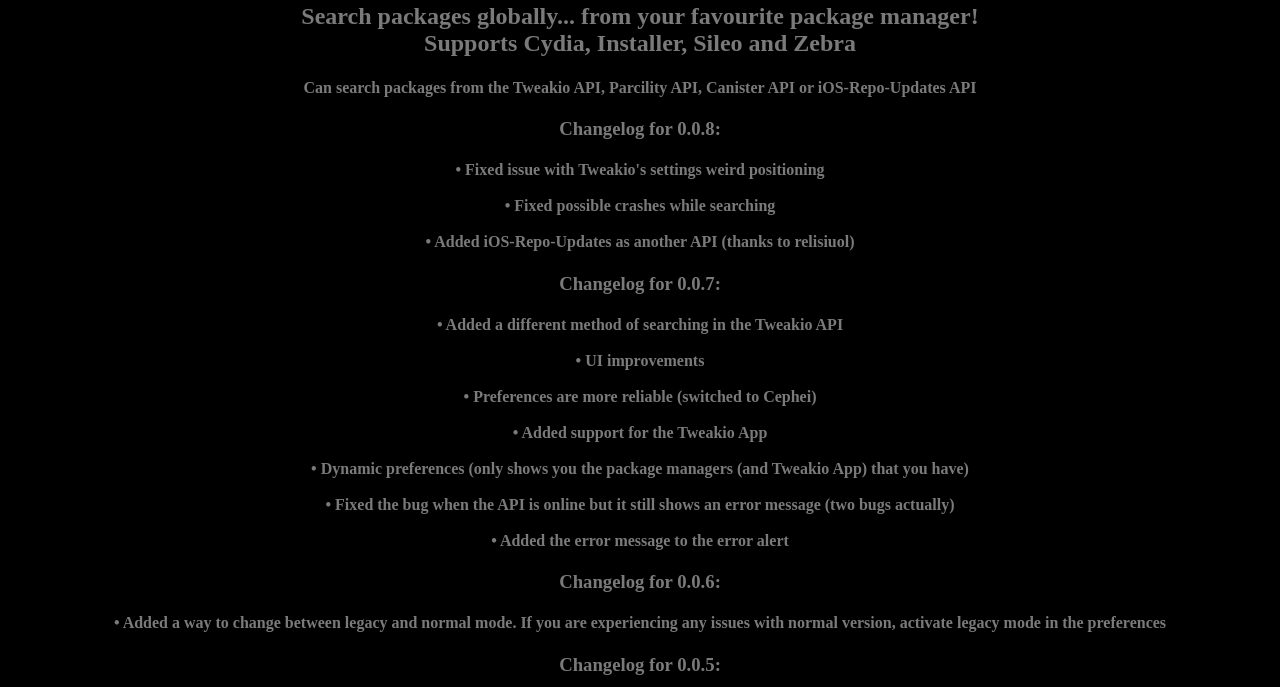
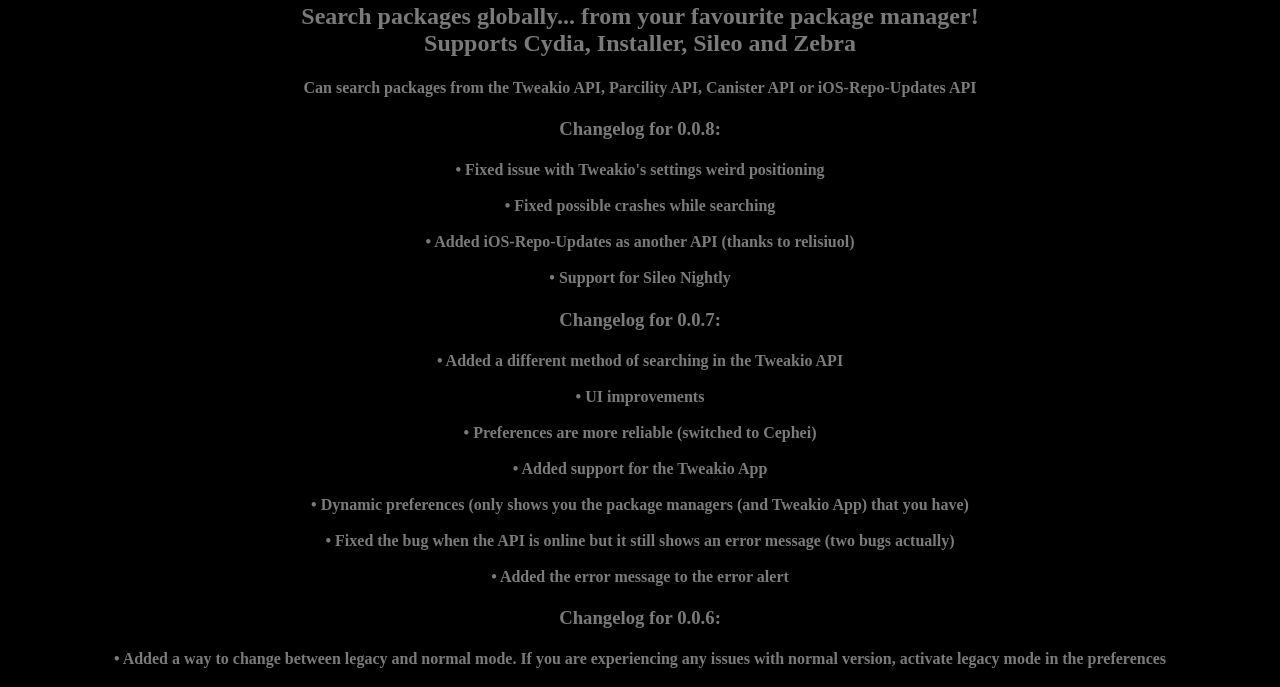
Before and after one commit to SpartacusDev/SpartacusDev.github.io, a plain HTML site: page depictions/tweakio.html in a window 1280 px wide. Shown: the part 66-753 px from the top of the page. Drawn offline with Linux system fonts and the light colour scheme.

Commit message:
Forgot something in Tweakio 0.0.8 changelog

```diff
--- a/depictions/tweakio.html
+++ b/depictions/tweakio.html
@@ -61,7 +61,8 @@
         <h4>
             • Fixed issue with Tweakio's settings weird positioning<br><br>
             • Fixed possible crashes while searching<br><br>
-            • Added iOS-Repo-Updates as another API (thanks to relisiuol)
+            • Added iOS-Repo-Updates as another API (thanks to relisiuol)<br><br>
+            • Support for Sileo Nightly
         </h4>
         <h3 class="changelog">
             Changelog for 0.0.7:
--- a/sileoDepictions/tweakio.json
+++ b/sileoDepictions/tweakio.json
@@ -47,6 +47,10 @@
                 {
                     "class": "DepictionMarkdownView",
                     "markdown": "• Added iOS-Repo-Updates as another API (thanks to relisiuol)"
+                },
+                {
+                    "class": "DepictionMarkdownView",
+                    "markdown": "• Support for Sileo Nightly"
                 },
 
                 {
```
